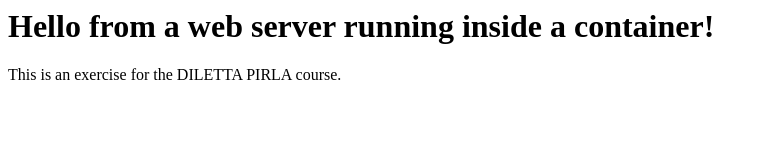
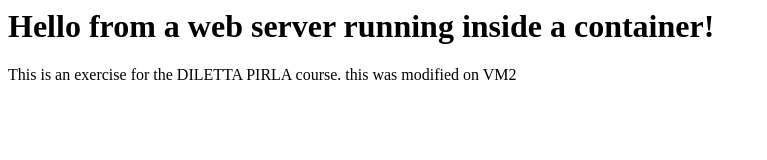
Before and after one commit to nilufarmojtehed/bdp2-test, a plain HTML site: page index.html in a window 1280 px wide. Shown: the whole page, without its empty margins (0-767 px from the left). Drawn offline with Linux system fonts and the light colour scheme.

Commit message:
index.html modified on VM2

```diff
--- a/index.html
+++ b/index.html
@@ -1,2 +1,3 @@
 <h1>Hello from a web server running inside a container!</h1>
 This is an exercise for the DILETTA PIRLA course.
+this was modified on VM2
```
